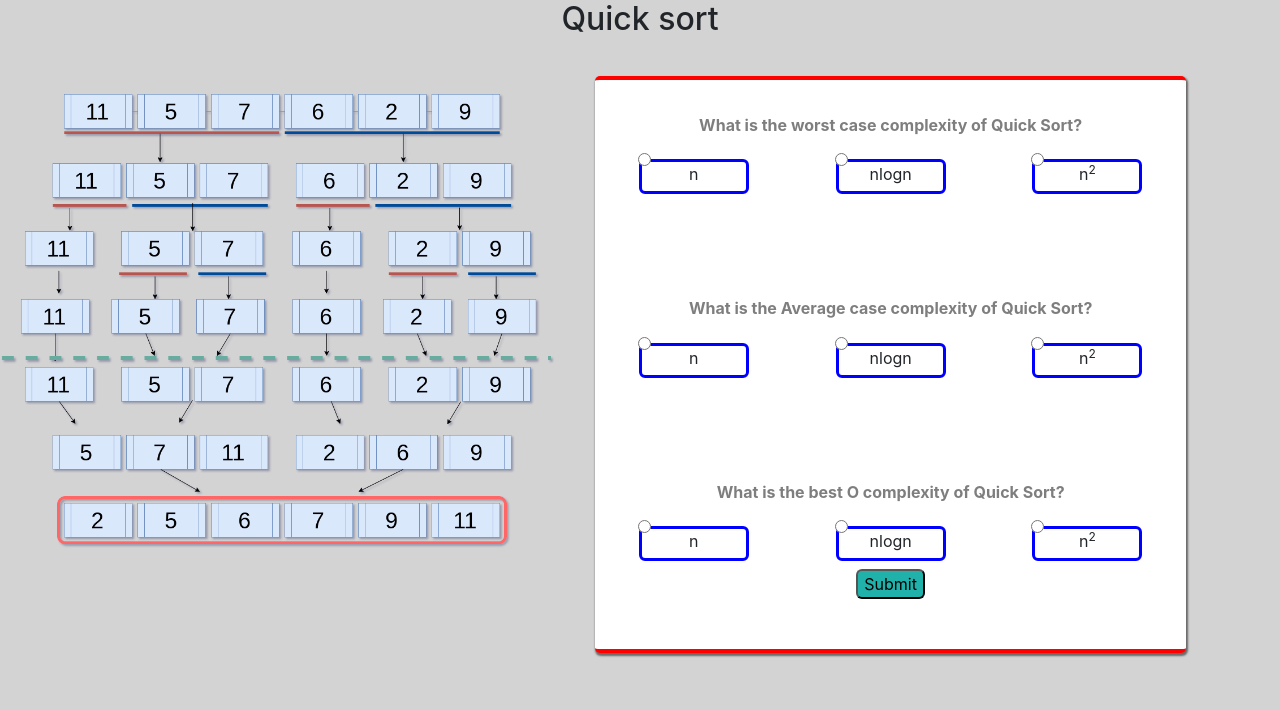
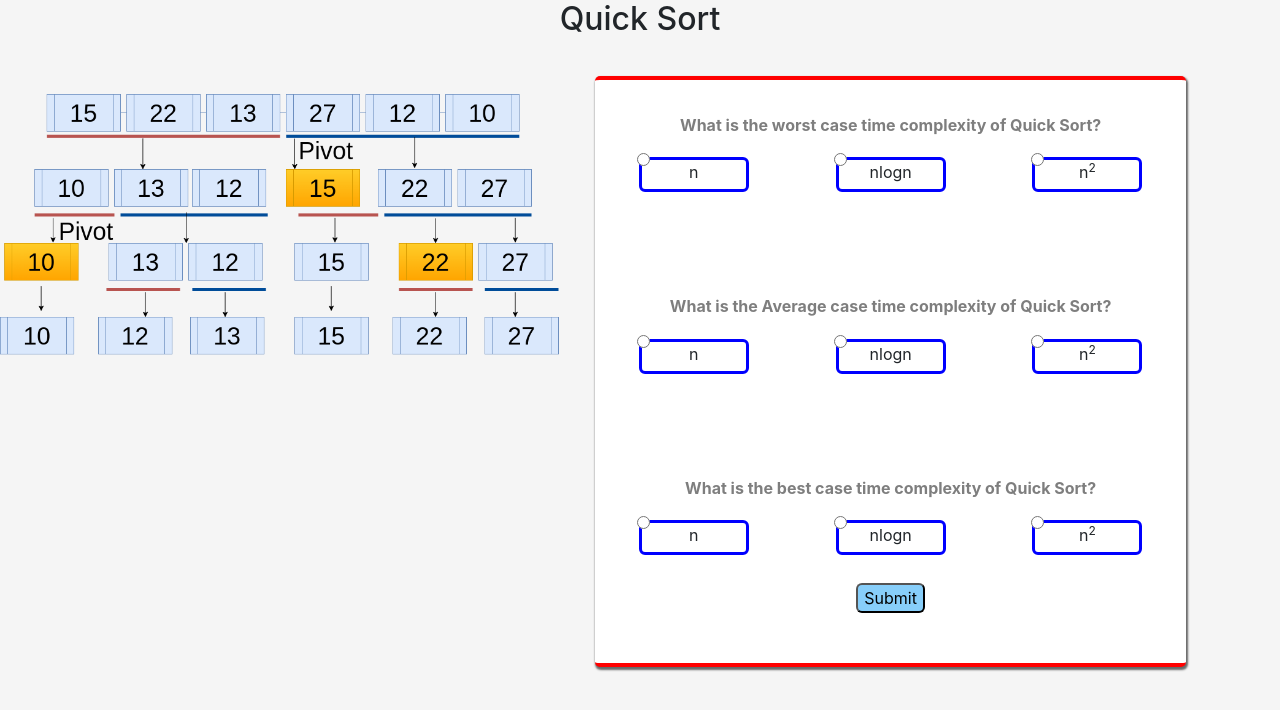
Before and after one commit to dannycerongarcia/algorithms-quiz, a React (Create React App) app in the folder front-end/: page /Qsort in a window 1280 px wide. Shown: the top 710 px of the page. Built offline with nearby package versions, Linux system fonts and the light colour scheme.

Commit message:
back-end and front-end fully implemented

```diff
--- a/front-end/src/components/BFStree.js
+++ b/front-end/src/components/BFStree.js
@@ -94,9 +94,9 @@ function BFStree() {
         return <Redirect to='/home' />;
     }
     return (
-        <div>
+        <div className="section-background">
             <title>Algorithms: BFS</title>
-            <h3>binary tree, BFS.</h3>
+            <h3>Binary tree, BFS.</h3>
             <div className="space-from-top">
                 <Tree
                     animated={true}
--- a/front-end/src/components/Btree.js
+++ b/front-end/src/components/Btree.js
@@ -57,14 +57,14 @@ const Btree = () => {
         return <Redirect to="/home"/>;
     }
     return (
-        <div >
+        <div className="section-background">
             <title>Algorithms: Bimary Search</title>
         How many checks does Binary Search have to make before finding number <h4>{key}</h4>on the array
 
                 <div className=" row array-box">
                     {bArray}
                 </div>
-            <div className="row">nu
+            <div className="row">
                 <div className="col">
 
                 </div>
--- a/front-end/src/components/CSS/BFStree.css
+++ b/front-end/src/components/CSS/BFStree.css
@@ -1,3 +1,4 @@
 .space-from-top{
     margin-top: 100px;
+    margin-left: -8%;
 }
--- a/front-end/src/components/CSS/back-ground.css
+++ b/front-end/src/components/CSS/back-ground.css
@@ -1,17 +1,19 @@
 .section-background{
 
-    background-color: lightgray;
-    min-height: 100%;
-    min-width: 100%;
+    background-color: whitesmoke;
+    height: 100%;
+    width: 100%;
+    max-width: 100%;
     background-position: center;
     height: auto;
     width: auto;
 
     position: fixed;
     top: 0;
-    /* right: 0;
-    left: 0; */
+    right: 0;
+    left: 0;
     bottom: 0;
     /* enables scrolling for fixed positions*/
     overflow-y: scroll;
+    overflow-x: hidden;
 }
--- a/front-end/src/components/CSS/binarryTree.css
+++ b/front-end/src/components/CSS/binarryTree.css
@@ -6,6 +6,7 @@
     margin-bottom: 3%;
     border-radius: 4px;
     width: 520px;
+    background-color: white;
 }
 
 .array-item-box{
--- a/front-end/src/components/CSS/mSort.css
+++ b/front-end/src/components/CSS/mSort.css
@@ -46,7 +46,7 @@
     height: 35px;
     width: 110px;
     border: solid blue;
-    margin-top: -13px;
+    margin-top: -15px;
   }
 
   .checkbox:hover{
@@ -54,18 +54,20 @@
     height: 35px;
     width: 110px;
     border: solid green;
-    margin-top: -13px;
+    margin-top: -15px;
   }
 
   .radio-left{
-    margin-left: -90%;
+    margin-left: -91%;
   }
 
-  .pretty-buttom{
-    background-color: lightseagreen;
+  .pretty-button{
+    margin-top: 20px;
+
+    background-color:lightskyblue;
     border-radius: 6px;
   }
-  .pretty-buttom:hover{
-    background-color: lightskyblue;
+  .pretty-button:hover{
+    background-color: lightgreen;
     border-radius: 6px;
   }
--- a/front-end/src/components/DFStree.js
+++ b/front-end/src/components/DFStree.js
@@ -85,9 +85,9 @@ const DFStree = () => {
         return <Redirect to='/home'/>;
     }
     return (
-        <div>
+        <div className="section-background">
             <title>Algorithms: DFS</title>
-            <h3>binary tree, DFS. Enter item of 4th iteration</h3>
+            <h3>Binary tree, DFS. Enter item of 4th iteration</h3>
             <div className="space-from-top">
                 <Tree
                     animated={true}
--- a/front-end/src/components/Home.js
+++ b/front-end/src/components/Home.js
@@ -8,7 +8,7 @@ import './CSS/Home.css'
 const Home = () => {
 
     return (
-        <div className="background">
+        <div className="section-background">
             <title>Algorithms: Home</title>
             <div className="row">
             <div className="col-2"> </div>
--- a/front-end/src/components/Msort.js
+++ b/front-end/src/components/Msort.js
@@ -10,7 +10,10 @@ function Msort(params) {
     let [choiceOne, setChoiceOne] = useState(0);
     let [choiceTwo, setChoiceTwo] = useState(0);
     let [choiceThree, setChoiceThree] = useState(0);
-    let [check,setCheck] = useState(false);
+
+    let [qOneCheck,setqOneCheck] = useState(false);
+    let [qTwoCheck,setQtwoCheck] = useState(false);
+    let [qThreeCheck,setQThreeCheck] = useState(false);
     const imageStl = {
         width: imageSize,
         height: '',
@@ -29,14 +32,51 @@ function Msort(params) {
         }
         Axios.post('/mSort',body)
         .then((res)=>{
-            if(res.data){
-                alert("Corret");
-                setCheck(true);
+            console.log(res.data)
+            if(res.data.answer1){
+                document.getElementById("radioQuestion1").cheked = false;
+                document.getElementById("radioQuestion1.1").cheked = false;
+                document.getElementById("radioQuestion1.2").cheked = false;
+
+                document.getElementById("radioQuestion1").disabled = true;
+                document.getElementById("radioQuestion1.1").disabled = true;
+                document.getElementById("radioQuestion1.2").disabled = true;
+                setqOneCheck(true);
+
+                setChoiceOne(-1);
+
             }
+            if(res.data.answer2){
+                document.getElementById("radioQuestion2").cheked = false;
+                document.getElementById("radioQuestion2.1").cheked = false;
+                document.getElementById("radioQuestion2.2").cheked = false;
+
+                document.getElementById("radioQuestion2").disabled = true;
+                document.getElementById("radioQuestion2.1").disabled = true;
+                document.getElementById("radioQuestion2.2").disabled = true;
+                setQtwoCheck(true);
+
+               setChoiceTwo(-1);
+             }
+             if(res.data.answer3){
+                document.getElementById("radioQuestion3").cheked = false;
+                document.getElementById("radioQuestion3.1").cheked = false;
+                document.getElementById("radioQuestion3.2").cheked = false;
+
+                document.getElementById("radioQuestion3").disabled = true;
+                document.getElementById("radioQuestion3.1").disabled = true;
+                document.getElementById("radioQuestion3.2").disabled = true;
+                setQThreeCheck(true);
+
+                setChoiceThree(-1);
+             }
+             console.log(qOneCheck, qTwoCheck, qThreeCheck)
+
         })
     }
 
-    if(check){
+    if(qOneCheck && qTwoCheck && qThreeCheck){
+        alert("Done!")
         return <Redirect to="/home"/>;
     }
 
@@ -55,24 +95,24 @@ function Msort(params) {
                 </div>
                 <div className="question-box col">
                     <div className="question-text">
-                        What is the worst case complexity of Merge Sort?
+                        What is the worst case time complexity of Merge Sort?
                     </div>
                     <div className="row">
                         <div className="col"><label>
-                            <div className="radio-left"><input type="radio" name="radio" onChange={e => setChoiceOne(1)} /></div>
+                            <div className="radio-left"><input type="radio" name="radio" id="radioQuestion1" onChange={e => setChoiceOne(1)} /></div>
                             <div className="checkbox">n</div>
                         </label>
                         </div>
                         <div className="col">
                             <label>
-                                <div className="radio-left"><input type="radio" name="radio" value="2" onChange={e => setChoiceOne(2)} /></div>
+                                <div className="radio-left"><input type="radio" name="radio" id="radioQuestion1.1" onChange={e => setChoiceOne(2)} /></div>
                                 <div className="checkbox">nlogn</div>
                             </label>
 
                         </div>
                         <div className="col">
                             <label>
-                                <div className="radio-left"><input type="radio" name="radio" value="3" onChange={e => setChoiceOne(3)} /></div>
+                                <div className="radio-left"><input type="radio" name="radio" id="radioQuestion1.2" onChange={e => setChoiceOne(3)} /></div>
                                 <div className="checkbox">n<sup>2</sup></div>
                             </label>
 
@@ -83,24 +123,24 @@ function Msort(params) {
                     <br />
 
                     <div className="question-text">
-                        What is the Average case complexity of Merge Sort?
+                        What is the Average case time complexity of Merge Sort?
                     </div>
                     <div className="row">
                         <div className="col"><label>
-                            <div className="radio-left"><input type="radio" name="radio" onChange={e => setChoiceTwo(1)} /></div>
+                            <div className="radio-left"><input type="radio" name="radio2" id="radioQuestion2" onChange={e => setChoiceTwo(1)} /></div>
                             <div className="checkbox">n</div>
                         </label>
                         </div>
                         <div className="col">
                             <label>
-                                <div className="radio-left"><input type="radio" name="radio" onChange={e => setChoiceTwo(2)} /></div>
+                                <div className="radio-left"><input type="radio" name="radio2" id="radioQuestion2.1" onChange={e => setChoiceTwo(2)} /></div>
                                 <div className="checkbox">nlogn</div>
                             </label>
 
                         </div>
                         <div className="col">
                             <label>
-                                <div className="radio-left"><input type="radio" name="radio" onChange={e => setChoiceTwo(3)} /></div>
+                                <div className="radio-left"><input type="radio" name="radio2" id="radioQuestion2.2" onChange={e => setChoiceTwo(3)} /></div>
                                 <div className="checkbox">n<sup>2</sup></div>
                             </label>
 
@@ -111,30 +151,30 @@ function Msort(params) {
                     <br />
 
                     <div className="question-text">
-                        What is the best O complexity of Merge Sort?
+                        What is the best case time complexity of Merge Sort?
                     </div>
                     <div className="row">
                         <div className="col"><label>
-                            <div className="radio-left"><input type="radio" name="radio" onChange={e => setChoiceThree(1)} /></div>
+                            <div className="radio-left"><input type="radio" name="radio3" id="radioQuestion3" onChange={e => setChoiceThree(1)} /></div>
                             <div className="checkbox">n</div>
                         </label>
                         </div>
                         <div className="col">
                             <label>
-                                <div className="radio-left"><input type="radio" name="radio" onChange={e => setChoiceThree(2)} /></div>
+                                <div className="radio-left"><input type="radio" name="radio3" id="radioQuestion3.1" onChange={e => setChoiceThree(2)} /></div>
                                 <div className="checkbox">nlogn</div>
                             </label>
 
                         </div>
                         <div className="col">
                             <label>
-                                <div className="radio-left"><input type="radio" name="radio" onChange={e => setChoiceThree(3)} /></div>
+                                <div className="radio-left"><input type="radio" name="radio3" id="radioQuestion3.2" onChange={e => setChoiceThree(3)} /></div>
                                 <div className="checkbox">n<sup>2</sup></div>
                             </label>
 
                         </div>
                     </div>
-                    <button onClick={serverrequest}>Submit</button>
+                    <button className="pretty-button" onClick={serverrequest}>Submit</button>
                 </div>
                 <div className="col-1"></div>
             </div>
--- a/front-end/src/components/Qsort.js
+++ b/front-end/src/components/Qsort.js
@@ -1,13 +1,16 @@
 import React, { useState, useEffect } from 'react';
 import {Redirect} from 'react-router-dom';
-import imgsort from './images/merge-sort.png';
+import imgsort from './images/quick-sort.png';
 import Axios from 'axios';
 function Qsort(params) {
     let [imageSize,setImageSize] = useState("100%");
     let [choiceOne,setChoiceOne] = useState(0);
     let [choiceTwo,setChoiceTwo] = useState(0);
     let [choiceThree,setChoiceThree] = useState(0);
-    let [check,setCheck] = useState(false);
+
+    let [qOneCheck,setqOneCheck] = useState(false);
+    let [qTwoCheck,setQtwoCheck] = useState(false);
+    let [qThreeCheck,setQThreeCheck] = useState(false);
 
     const imageStl = {
         width:imageSize,
@@ -27,48 +30,84 @@ function Qsort(params) {
         }
         Axios.post('/qSort',body)
         .then((res)=>{
-            if(res.data){
-                alert("correct");
-                setCheck(true);
+            console.log(res.data)
+            if(res.data.answer1){
+                document.getElementById("radioQuestion1").cheked = false;
+                document.getElementById("radioQuestion1.1").cheked = false;
+                document.getElementById("radioQuestion1.2").cheked = false;
+
+                document.getElementById("radioQuestion1").disabled = true;
+                document.getElementById("radioQuestion1.1").disabled = true;
+                document.getElementById("radioQuestion1.2").disabled = true;
+                setqOneCheck(true);
+
+                setChoiceOne(-1);
+
             }
+            if(res.data.answer2){
+                document.getElementById("radioQuestion2").cheked = false;
+                document.getElementById("radioQuestion2.1").cheked = false;
+                document.getElementById("radioQuestion2.2").cheked = false;
+
+                document.getElementById("radioQuestion2").disabled = true;
+                document.getElementById("radioQuestion2.1").disabled = true;
+                document.getElementById("radioQuestion2.2").disabled = true;
+                setQtwoCheck(true);
+
+               setChoiceTwo(-1);
+             }
+             if(res.data.answer3){
+                document.getElementById("radioQuestion3").cheked = false;
+                document.getElementById("radioQuestion3.1").cheked = false;
+                document.getElementById("radioQuestion3.2").cheked = false;
+
+                document.getElementById("radioQuestion3").disabled = true;
+                document.getElementById("radioQuestion3.1").disabled = true;
+                document.getElementById("radioQuestion3.2").disabled = true;
+                setQThreeCheck(true);
+
+                setChoiceThree(-1);
+             }
+             console.log(qOneCheck, qTwoCheck, qThreeCheck)
         })
     }
-    if(check){
+    if(qOneCheck && qTwoCheck && qThreeCheck){
+        alert("Done!")
         return <Redirect to="/home"/>;
     }
     return (
         <div className="section-background">
             {console.log(window.innerWidth)}
             <title>Algorithms: Quick Sort</title>
-            <h2>Quick sort</h2>
+            <h2>Quick Sort</h2>
             <div className="row">
                 <div className="col">
                     {/* create mersort tree */}
-                    <br/>
-                    <br/>
+                    <br />
+                    <br />
 
-                    <img src={imgsort} style={imageStl}/>
+                    <img src={imgsort} style={imageStl} />
                 </div>
                 <div className="question-box col">
                     <div className="question-text">
-                        What is the worst case complexity of Quick Sort?
+                        What is the worst case time complexity of Quick Sort?
                     </div>
                     <div className="row">
                         <div className="col"><label>
-                            <div className="radio-left"><input type="radio" name="radio" onChange={e => setChoiceOne(1)} /></div>
+                            <div className="radio-left"><input type="radio" name="radio" id="radioQuestion1" onChange={e => setChoiceOne(1)} /></div>
                             <div className="checkbox">n</div>
                         </label>
                         </div>
                         <div className="col">
                             <label>
-                                <div className="radio-left"><input type="radio" name="radio" onChange={e => setChoiceOne(2)}/></div>
+                                <div className="radio-left"><input type="radio" name="radio" id="radioQuestion1.1" onChange={e => setChoiceOne(2)} /></div>
                                 <div className="checkbox">nlogn</div>
                             </label>
 
                         </div>
                         <div className="col">
                             <label>
-                                <div className="radio-left"><input type="radio" name="radio" onChange={e => setChoiceOne(3)}/></div>
+                                <div className="radio-left"><input type="radio" name="radio" id="radioQuestion1.2" onChange={e => setChoiceOne(3)} /></div>
                                 <div className="checkbox">n<sup>2</sup></div>
                             </label>
 
@@ -79,24 +118,24 @@ function Qsort(params) {
                     <br />
 
                     <div className="question-text">
-                        What is the Average case complexity of Quick Sort?
-                </div>
+                        What is the Average case time complexity of Quick Sort?
+                    </div>
                     <div className="row">
                         <div className="col"><label>
-                            <div className="radio-left"><input type="radio" name="radio" onChange={e => setChoiceTwo(1)}/></div>
+                            <div className="radio-left"><input type="radio" name="radio2" id="radioQuestion2" onChange={e => setChoiceTwo(1)} /></div>
                             <div className="checkbox">n</div>
                         </label>
                         </div>
                         <div className="col">
                             <label>
-                                <div className="radio-left"><input type="radio" name="radio" onChange={e => setChoiceTwo(2)}/></div>
+                                <div className="radio-left"><input type="radio" name="radio2" id="radioQuestion2.1" onChange={e => setChoiceTwo(2)} /></div>
                                 <div className="checkbox">nlogn</div>
                             </label>
 
                         </div>
                         <div className="col">
                             <label>
-                                <div className="radio-left"><input type="radio" name="radio" onChange={e => setChoiceThree(3)}/></div>
+                                <div className="radio-left"><input type="radio" name="radio2" id="radioQuestion2.2" onChange={e => setChoiceTwo(3)} /></div>
                                 <div className="checkbox">n<sup>2</sup></div>
                             </label>
 
@@ -107,32 +146,30 @@ function Qsort(params) {
                     <br />
 
                     <div className="question-text">
-                        What is the best O complexity of Quick Sort?
-                </div>
+                        What is the best case time complexity of Quick Sort?
+                    </div>
                     <div className="row">
                         <div className="col"><label>
-                            <div className="radio-left"><input type="radio" name="radio" onChange={e => setChoiceThree(1)}/></div>
+                            <div className="radio-left"><input type="radio" name="radio3" id="radioQuestion3" onChange={e => setChoiceThree(1)} /></div>
                             <div className="checkbox">n</div>
                         </label>
                         </div>
                         <div className="col">
                             <label>
-                                <div className="radio-left"><input type="radio" name="radio" onChange={e => setChoiceThree(2)}/></div>
+                                <div className="radio-left"><input type="radio" name="radio3" id="radioQuestion3.1" onChange={e => setChoiceThree(2)} /></div>
                                 <div className="checkbox">nlogn</div>
                             </label>
 
                         </div>
                         <div className="col">
                             <label>
-                                <div className="radio-left"><input type="radio" name="radio" onChange={e => setChoiceThree(3)}/></div>
+                                <div className="radio-left"><input type="radio" name="radio3" id="radioQuestion3.2" onChange={e => setChoiceThree(3)} /></div>
                                 <div className="checkbox">n<sup>2</sup></div>
                             </label>
 
                         </div>
                     </div>
-                    <div className="">
-                    <button className="pretty-buttom" on onClick={serverrequest}> Submit </button>
-                    </div>
+                    <button className="pretty-button" onClick={serverrequest}>Submit</button>
                 </div>
                 <div className="col-1"></div>
             </div>
```
Also changed, not shown: front-end/back-end/server2.js (+113 -2 lines), front-end/src/components/images/quick-sort.png (added).
